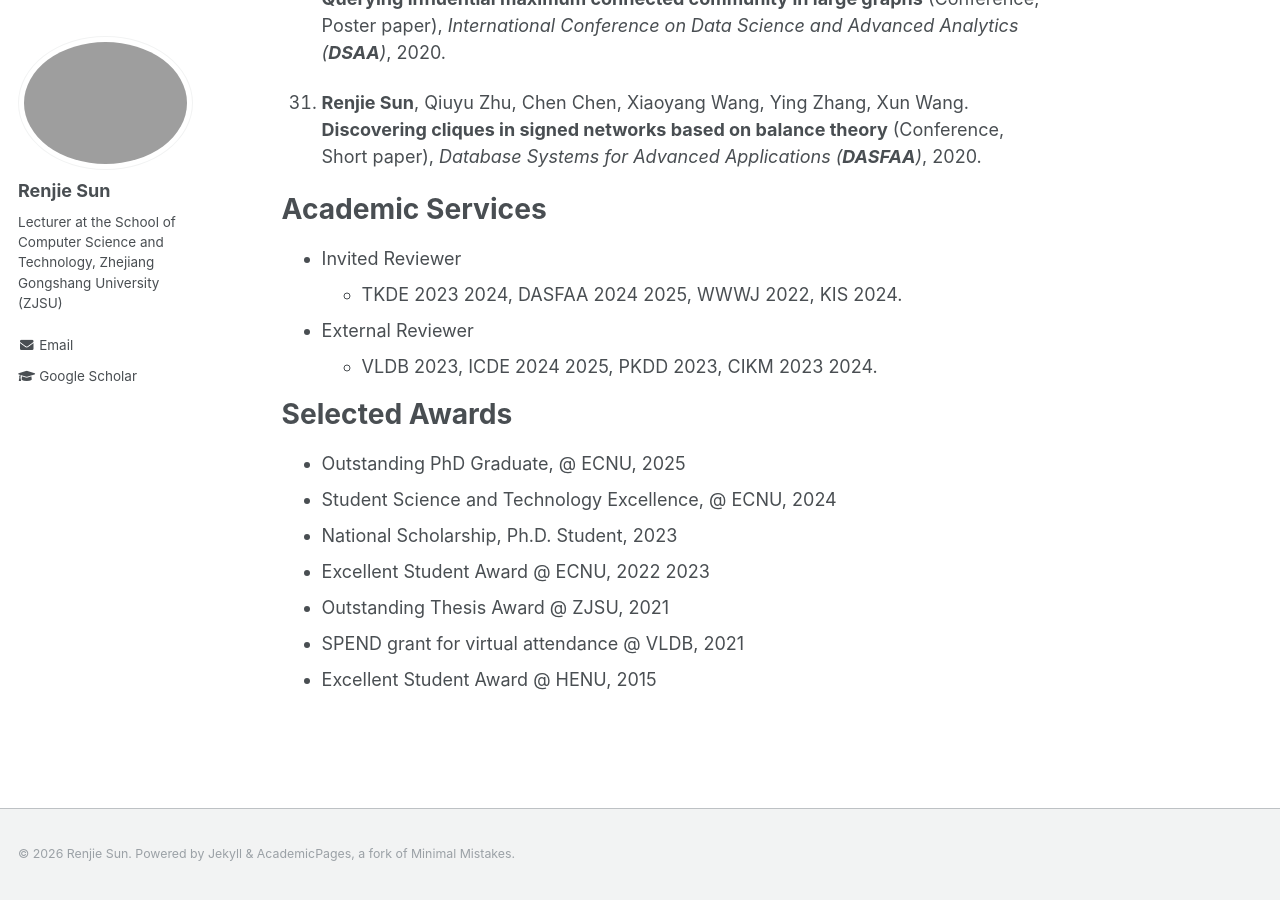
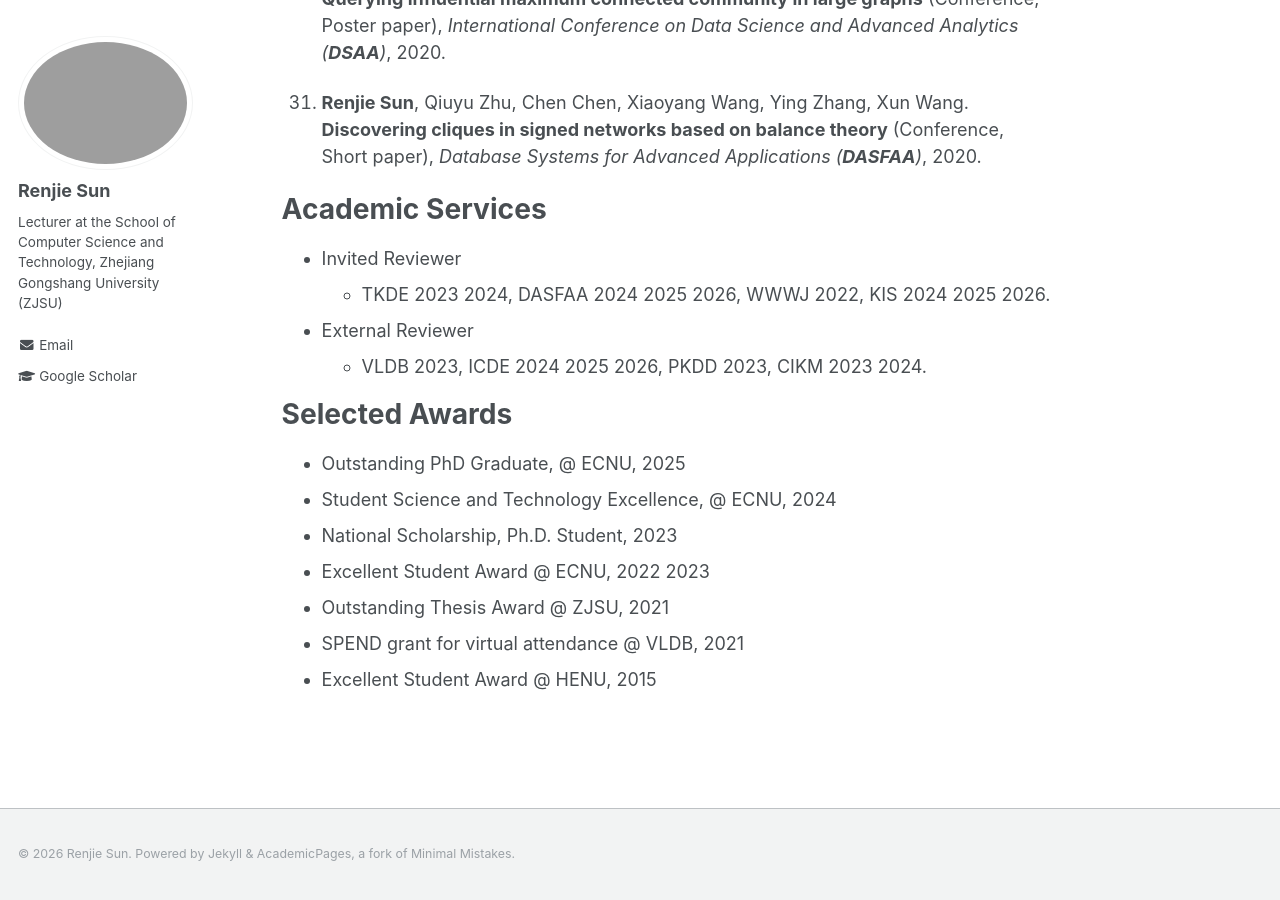
Before and after one commit to sunrj/sunrj.github.io, a Jekyll site: the page built from _pages/about.md, in a window 1280 px wide and 900 px high, scrolled down 3861 px. Built offline with Jekyll 4.4.1, drawn with Linux system fonts in a browser that asks for light colours.

Commit message:
Update about.md

```diff
--- a/_pages/about.md
+++ b/_pages/about.md
@@ -166,10 +166,10 @@ Academic Services
   - Frontiers in Big Data (Review Editor). -->
 
 - Invited Reviewer
-  - TKDE 2023 2024, DASFAA 2024 2025, WWWJ 2022, KIS 2024.
+  - TKDE 2023 2024, DASFAA 2024 2025 2026, WWWJ 2022, KIS 2024 2025 2026.
 
 - External Reviewer
-  - VLDB 2023, ICDE 2024 2025, PKDD 2023, CIKM 2023 2024.
+  - VLDB 2023, ICDE 2024 2025 2026, PKDD 2023, CIKM 2023 2024.
 
 
 
```
